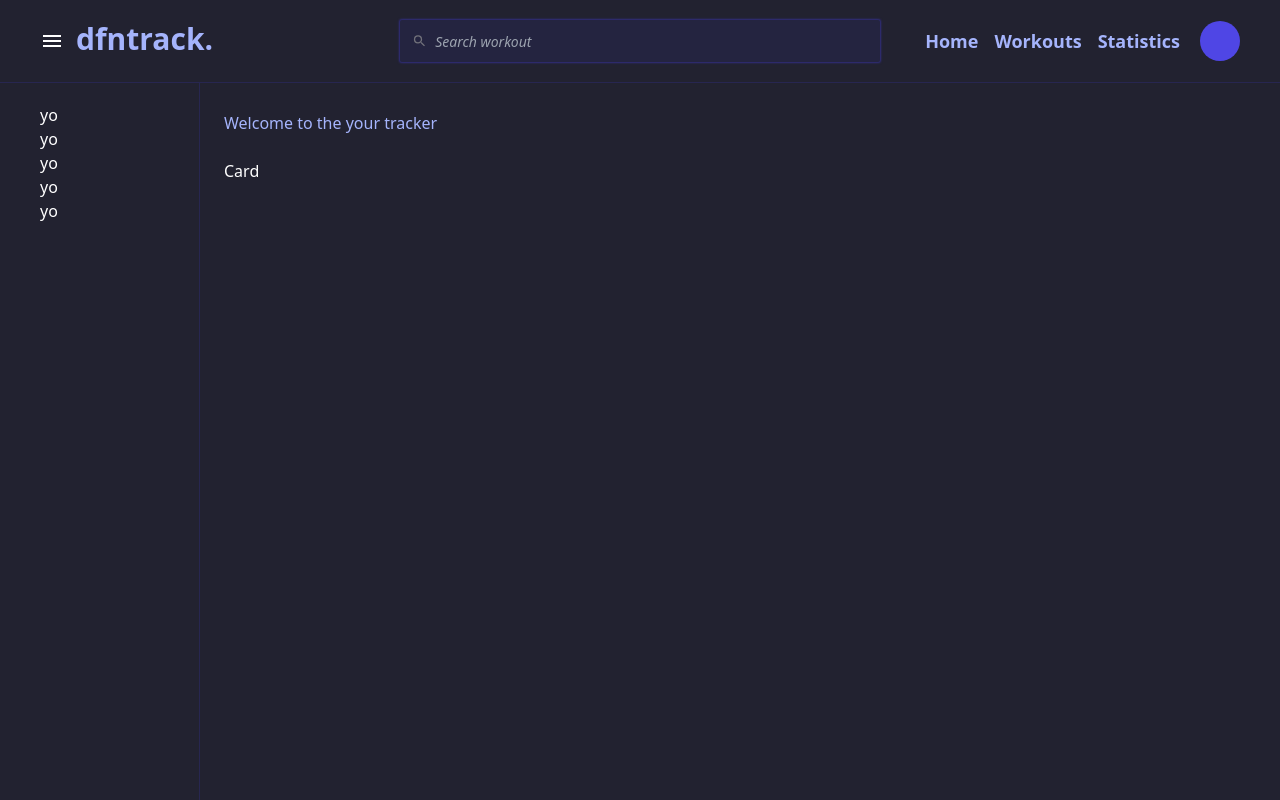
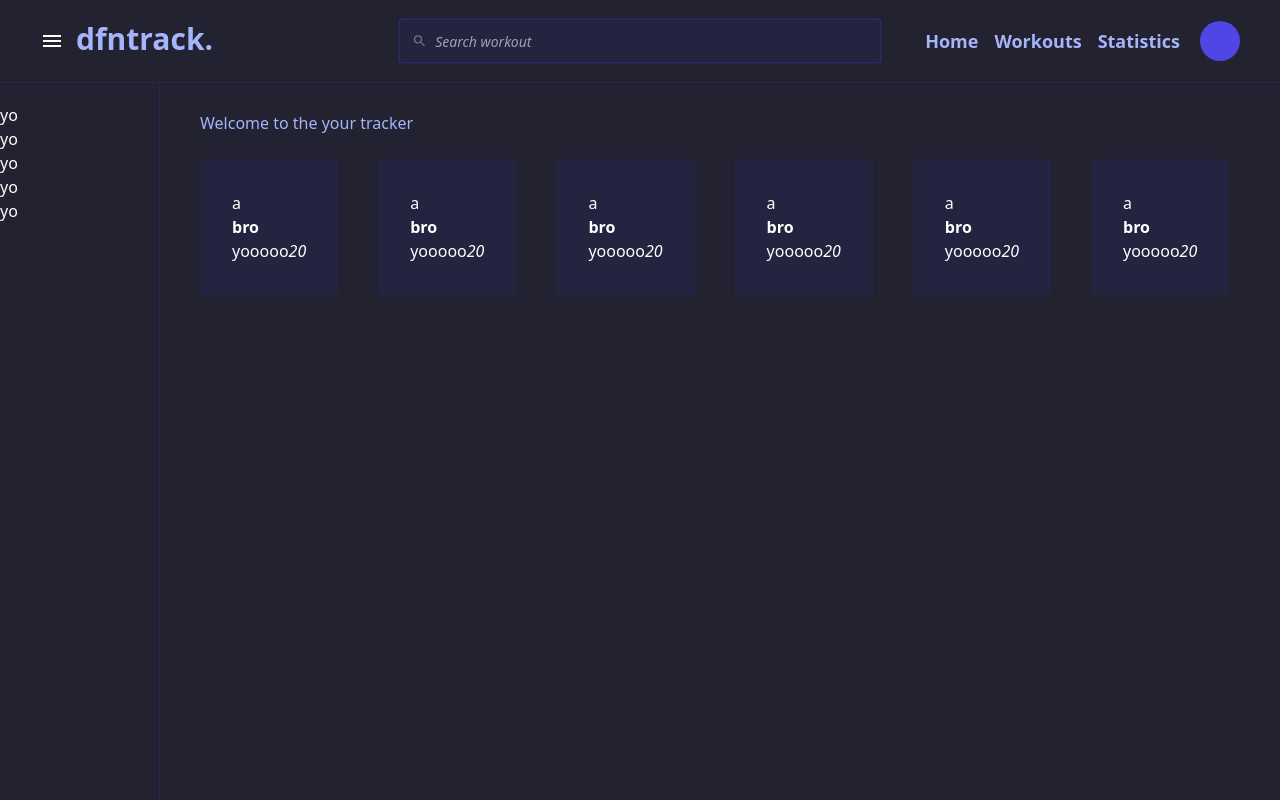
Before and after one commit to kdiffin/diffintrack, a Next.js app in the folder client/: page /home in a window 1280 px wide. Built offline with nearby package versions, Linux system fonts and the light colour scheme; no server answers.

Commit message:
added custom scrollbars

```diff
--- a/client/src/components/Layout.tsx
+++ b/client/src/components/Layout.tsx
@@ -5,12 +5,14 @@ import { Sidebar } from "./Sidebar";
 
 function Layout({ children }: { children: React.ReactNode }) {
   return (
-    <div className="darkbg flex h-screen flex-col  text-white ">
+    <div className="darkbg    subtle-scrollbar  flex h-screen flex-col text-white">
       <Navbar />
-      <div className="flex flex-1 px-5 md:px-10">
+      <div className="flex  flex-1 overflow-hidden ">
         <Sidebar />
         {/* make the child component (page) full height of the screen */}
-        <main className="flex-1 [&>div]:flex-1 [&>div]:pt-5">{children}</main>
+        <main className=" dark-scrollbar flex-1 overflow-y-auto  [&>div]:pt-5">
+          {children}
+        </main>
       </div>
     </div>
   );
--- a/client/src/components/Navbar.tsx
+++ b/client/src/components/Navbar.tsx
@@ -36,7 +36,7 @@ function Navbar() {
   }
 
   return (
-    <header className="  border-b border-b-indigo-900/40 bg-transparent px-5 py-5  md:px-10 ">
+    <header className="   border-b border-b-indigo-900/40 bg-transparent px-5 py-5  md:px-10 ">
       <nav className=" mx-auto flex items-center justify-between ">
         <div className="flex flex-[0.3]  items-center gap-3">
           <div>
--- a/client/src/components/Sidebar.tsx
+++ b/client/src/components/Sidebar.tsx
@@ -1,6 +1,6 @@
 export function Sidebar() {
   return (
-    <div className="flex w-40 flex-col justify-between border-r border-r-indigo-900/40 pt-5">
+    <div className=" flex h-screen w-40 flex-col justify-between border-r border-r-indigo-900/40 pt-5">
       <div>
         <SidebarItem name="yo" />
         <SidebarItem name="yo" />
--- a/client/src/pages/home.tsx
+++ b/client/src/pages/home.tsx
@@ -8,7 +8,7 @@ import { Username } from "~/components/ui/UserAttributes";
 function home() {
   const { user } = useUser();
   return (
-    <div className="px-6">
+    <div className="px-5 md:px-10 ">
       <div className="mb-6">
         <div className="mb-2 text-3xl font-bold text-white ">
           <Username />
@@ -18,11 +18,207 @@ function home() {
         </p>
       </div>
 
-      <div>
-        <Card />
+      <div className="  flex gap-10 overflow-x-auto pb-3  ">
+        <ChartContainer
+          title="bro"
+          icon={<div>a</div>}
+          increase="20"
+          progress="40"
+          subtitle="yooooo"
+          className="p-8"
+        />
+        <ChartContainer
+          title="bro"
+          icon={<div>a</div>}
+          increase="20"
+          progress="40"
+          subtitle="yooooo"
+          className="p-8"
+        />
+        <ChartContainer
+          title="bro"
+          icon={<div>a</div>}
+          increase="20"
+          progress="40"
+          subtitle="yooooo"
+          className="p-8"
+        />
+        <ChartContainer
+          title="bro"
+          icon={<div>a</div>}
+          increase="20"
+          progress="40"
+          subtitle="yooooo"
+          className="p-8"
+        />
+        <ChartContainer
+          title="bro"
+          icon={<div>a</div>}
+          increase="20"
+          progress="40"
+          subtitle="yooooo"
+          className="p-8"
+        />
+        <ChartContainer
+          title="bro"
+          icon={<div>a</div>}
+          increase="20"
+          progress="40"
+          subtitle="yooooo"
+          className="p-8"
+        />{" "}
+        <ChartContainer
+          title="bro"
+          icon={<div>a</div>}
+          increase="20"
+          progress="40"
+          subtitle="yooooo"
+          className="p-8"
+        />{" "}
+        <ChartContainer
+          title="bro"
+          icon={<div>a</div>}
+          increase="20"
+          progress="40"
+          subtitle="yooooo"
+          className="p-8"
+        />{" "}
+        <ChartContainer
+          title="bro"
+          icon={<div>a</div>}
+          increase="20"
+          progress="40"
+          subtitle="yooooo"
+          className="p-8"
+        />{" "}
+        <ChartContainer
+          title="bro"
+          icon={<div>a</div>}
+          increase="20"
+          progress="40"
+          subtitle="yooooo"
+          className="p-8"
+        />{" "}
+        <ChartContainer
+          title="bro"
+          icon={<div>a</div>}
+          increase="20"
+          progress="40"
+          subtitle="yooooo"
+          className="p-8"
+        />{" "}
+        <ChartContainer
+          title="bro"
+          icon={<div>a</div>}
+          increase="20"
+          progress="40"
+          subtitle="yooooo"
+          className="p-8"
+        />{" "}
+        <ChartContainer
+          title="bro"
+          icon={<div>a</div>}
+          increase="20"
+          progress="40"
+          subtitle="yooooo"
+          className="p-8"
+        />{" "}
+        <ChartContainer
+          title="bro"
+          icon={<div>a</div>}
+          increase="20"
+          progress="40"
+          subtitle="yooooo"
+          className="p-8"
+        />{" "}
+        <ChartContainer
+          title="bro"
+          icon={<div>a</div>}
+          increase="20"
+          progress="40"
+          subtitle="yooooo"
+          className="p-8"
+        />{" "}
+        <ChartContainer
+          title="bro"
+          icon={<div>a</div>}
+          increase="20"
+          progress="40"
+          subtitle="yooooo"
+          className="p-8"
+        />{" "}
+        <ChartContainer
+          title="bro"
+          icon={<div>a</div>}
+          increase="20"
+          progress="40"
+          subtitle="yooooo"
+          className="p-8"
+        />
+        <ChartContainer
+          title="bro"
+          icon={<div>a</div>}
+          increase="20"
+          progress="40"
+          subtitle="yooooo"
+          className="p-8"
+        />
       </div>
     </div>
   );
 }
 
+function ChartContainer({
+  className,
+  title,
+  subtitle,
+  progress,
+  increase,
+  icon,
+}: {
+  className?: string;
+  title: string;
+  subtitle: string;
+  progress: string;
+  increase: string;
+  icon: React.ReactNode;
+}) {
+  return (
+    <div
+      className={`${className} flex items-center justify-center bg-indigo-900/20 `}
+    >
+      <div className="w-full">
+        <div className="flex justify-between">
+          <div>
+            {icon}
+
+            <div className="font-bold ">{title}</div>
+          </div>
+
+          <div>
+            <ProgressCircle size="40" progress={progress} />
+          </div>
+        </div>
+
+        <div className=" flex justify-between">
+          <p>{subtitle}</p>
+
+          <p className="italic">{increase}</p>
+        </div>
+      </div>
+    </div>
+  );
+}
+
+const ProgressCircle = ({
+  progress = "0.75",
+  size = "40",
+}: {
+  progress: string;
+  size: string;
+}) => {
+  const angle = parseInt(progress) * 360;
+  return <div />;
+};
+
 export default withLayout(home);
--- a/client/src/styles/globals.css
+++ b/client/src/styles/globals.css
@@ -4,6 +4,11 @@
 
 button:active {
   transform: scale(0.95);
+}
+
+body {
+  margin: 0;
+  overflow: hidden; /* Prevent body from scrolling */
 }
 
 @layer utilities {
@@ -15,14 +20,22 @@ button:active {
     background-color: #222230;
   }
 
-  .subtle-scrollbar::-webkit-scrollbar {
-    width: 6px;
-    height: 8px;
+  .subtle-scrollbar *::-webkit-scrollbar {
+    width: 5px;
+    background-color: transparent;
+    height: 6px;
   }
-  .subtle-scrollbar::-webkit-scrollbar-thumb {
+
+  .subtle-scrollbar *::-webkit-scrollbar-thumb {
     border-radius: 10px;
-    @apply bg-neutral-700;
+
+    @apply bg-indigo-900/20;
   }
+
+  .subtle-scrollbar *::-webkit-scrollbar-thumb:hover {
+    @apply bg-indigo-900/50;
+  }
+
   .dropdown {
     @apply z-20 min-w-[220px] rounded-sm
     bg-zinc-800  p-2 shadow-[0px_10px_38px_-10px_rgba(22,_23,_24,_0.35),_0px_10px_20px_-15px_rgba(22,_23,_24,_0.2)]
@@ -54,20 +67,22 @@ button:active {
   /* dark scrollbar copy paste real */
   .dark-scrollbar::-webkit-scrollbar {
     width: 15px;
-    @apply neutral-lowkey-bg;
+    background-color: #292938;
   }
 
   .dark-scrollbar::-webkit-scrollbar-thumb {
-    @apply bg-neutral-700;
+    border-radius: 0px;
+
+    background-color: #383553;
   }
 
   .dark-scrollbar::-webkit-scrollbar-thumb:hover {
-    @apply bg-neutral-600;
+    background-color: #3f3c5d;
   }
 
   /* Buttons */
   .dark-scrollbar::-webkit-scrollbar-button:single-button {
-    background-color: rgb(64, 64, 64);
+    background-color: #383553;
 
     display: block;
     background-size: 10px;
```
